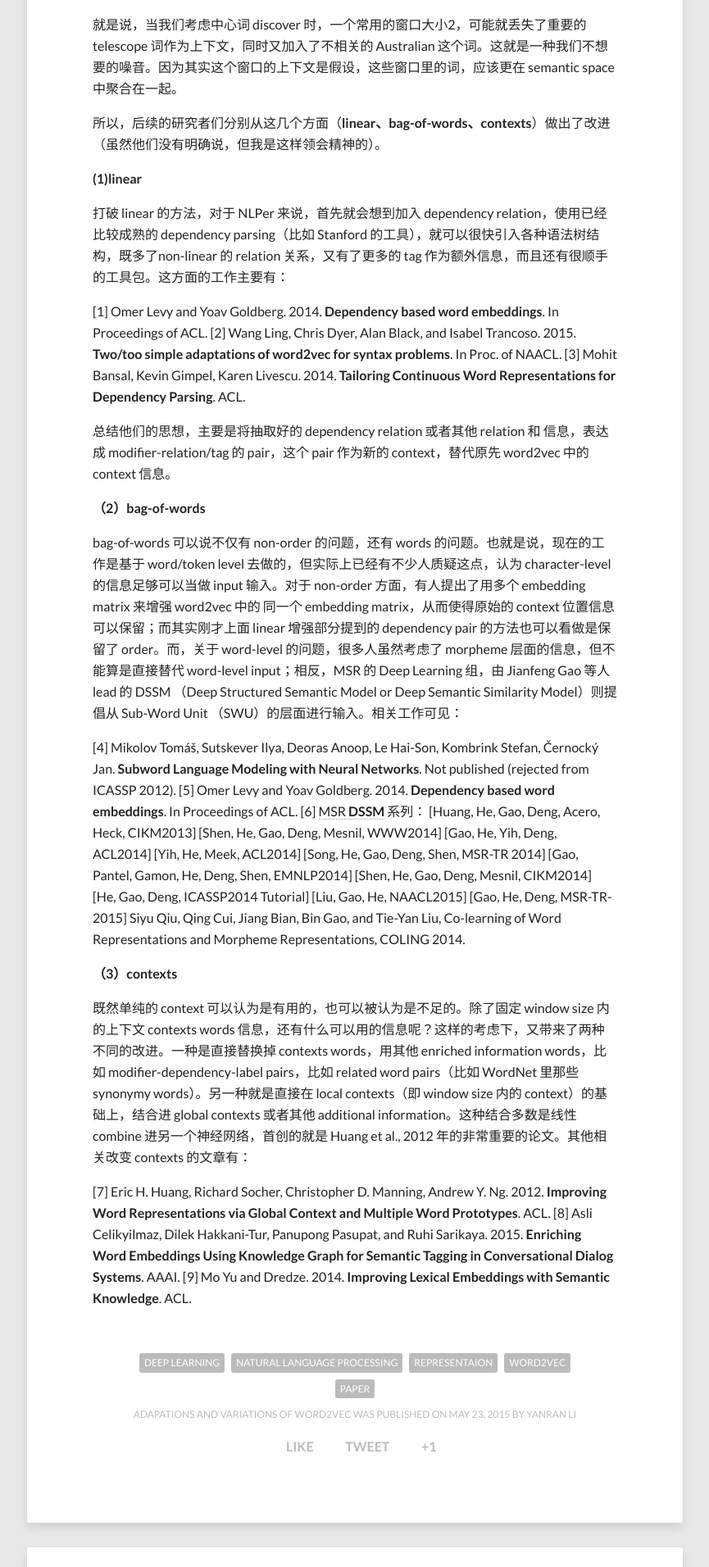
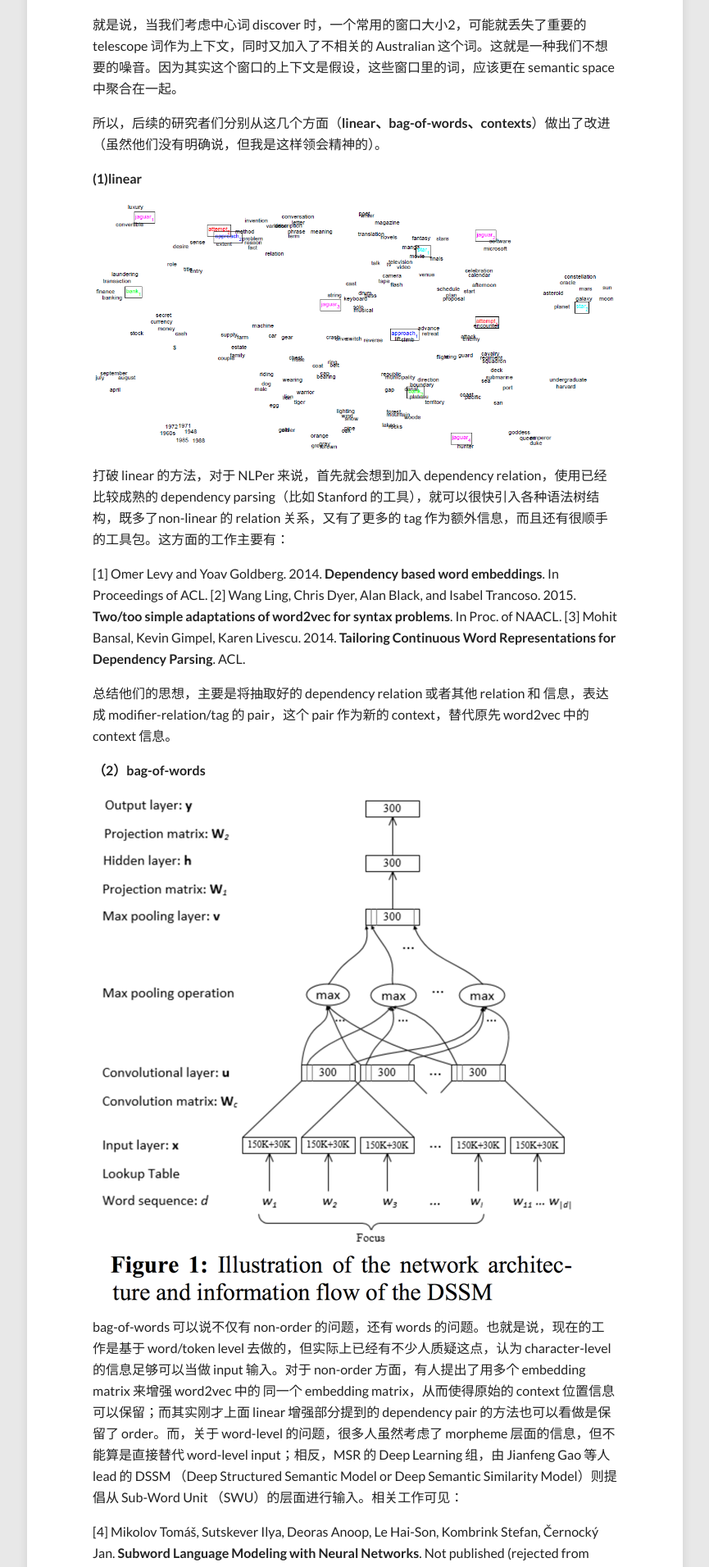
Before and after one commit to niangaotuantuan/niangaotuantuan.github.io, a Jekyll site: the page built from _posts/2015/2015-05-23-Adapations-and-Variations-of-Word2Vec.md, in a window 1280 px wide. Shown: the part 1139-3051 px from the top of the page at 82% size, without its empty margins (207-1072 px from the left). Built offline with Jekyll 4.4.1, drawn with Linux system fonts in a browser that asks for light colours; nearby versions of some CDN libraries; comment, search, counter and statistics services are not loaded.

Commit message:
Update 2015-05-23-Adapations-and-Variations-of-Word2Vec.md

```diff
--- a/_posts/2015/2015-05-23-Adapations-and-Variations-of-Word2Vec.md
+++ b/_posts/2015/2015-05-23-Adapations-and-Variations-of-Word2Vec.md
@@ -37,6 +37,9 @@ Note that a context window of size 2 may miss some important contexts (*telescop
 
 **(1)linear**
 
+
+![result of Socher's dependency-based word embeddings](/images/MultipleVectorWordEmbedding_bg.png)
+
 打破 linear 的方法，对于 NLPer 来说，首先就会想到加入 dependency relation，使用已经比较成熟的 dependency parsing（比如 Stanford 的工具），就可以很快引入各种语法树结构，既多了non-linear 的 relation 关系，又有了更多的 tag 作为额外信息，而且还有很顺手的工具包。这方面的工作主要有：
 
 [1] Omer Levy and Yoav Goldberg. 2014. **Dependency based word embeddings**. In Proceedings of ACL.
@@ -48,6 +51,8 @@ Note that a context window of size 2 may miss some important contexts (*telescop
 
 
 **（2）bag-of-words**
+
+![The DSSM arthitecture](/images/dssm.png)
 
 bag-of-words 可以说不仅有 non-order 的问题，还有 words 的问题。也就是说，现在的工作是基于 word/token level 去做的，但实际上已经有不少人质疑这点，认为 character-level 的信息足够可以当做 input 输入。对于 non-order 方面，有人提出了用多个 embedding matrix 来增强 word2vec 中的 同一个 embedding matrix，从而使得原始的 context 位置信息可以保留；而其实刚才上面 linear 增强部分提到的 dependency pair 的方法也可以看做是保留了 order。而，关于 word-level 的问题，很多人虽然考虑了 morpheme 层面的信息，但不能算是直接替代 word-level input；相反，MSR 的 Deep Learning 组，由 Jianfeng Gao 等人 lead 的 DSSM （Deep Structured Semantic Model or Deep Semantic Similarity Model）则提倡从 Sub-Word Unit （SWU）的层面进行输入。相关工作可见：
 
@@ -69,6 +74,9 @@ Siyu Qiu, Qing Cui, Jiang Bian, Bin Gao, and Tie-Yan Liu, Co-learning of Word Re
 
 **（3）contexts**
 
+
+![The DSSM arthitecture](/images/dssm.png)
+
 既然单纯的 context 可以认为是有用的，也可以被认为是不足的。除了固定 window size 内的上下文 contexts words 信息，还有什么可以用的信息呢？这样的考虑下，又带来了两种不同的改进。一种是直接替换掉 contexts words，用其他 enriched information words，比如 modifier-dependency-label pairs，比如 related word pairs（比如 WordNet 里那些 synonymy words）。另一种就是直接在 local contexts（即 window size 内的 context）的基础上，结合进 global contexts 或者其他 additional information。这种结合多数是线性 combine 进另一个神经网络，首创的就是 Huang et al., 2012 年的非常重要的论文。其他相关改变 contexts 的文章有：
 
 [7] Eric H. Huang, Richard Socher, Christopher D. Manning, Andrew Y. Ng. 2012. **Improving Word Representations via Global Context and Multiple Word Prototypes**. ACL.
```
